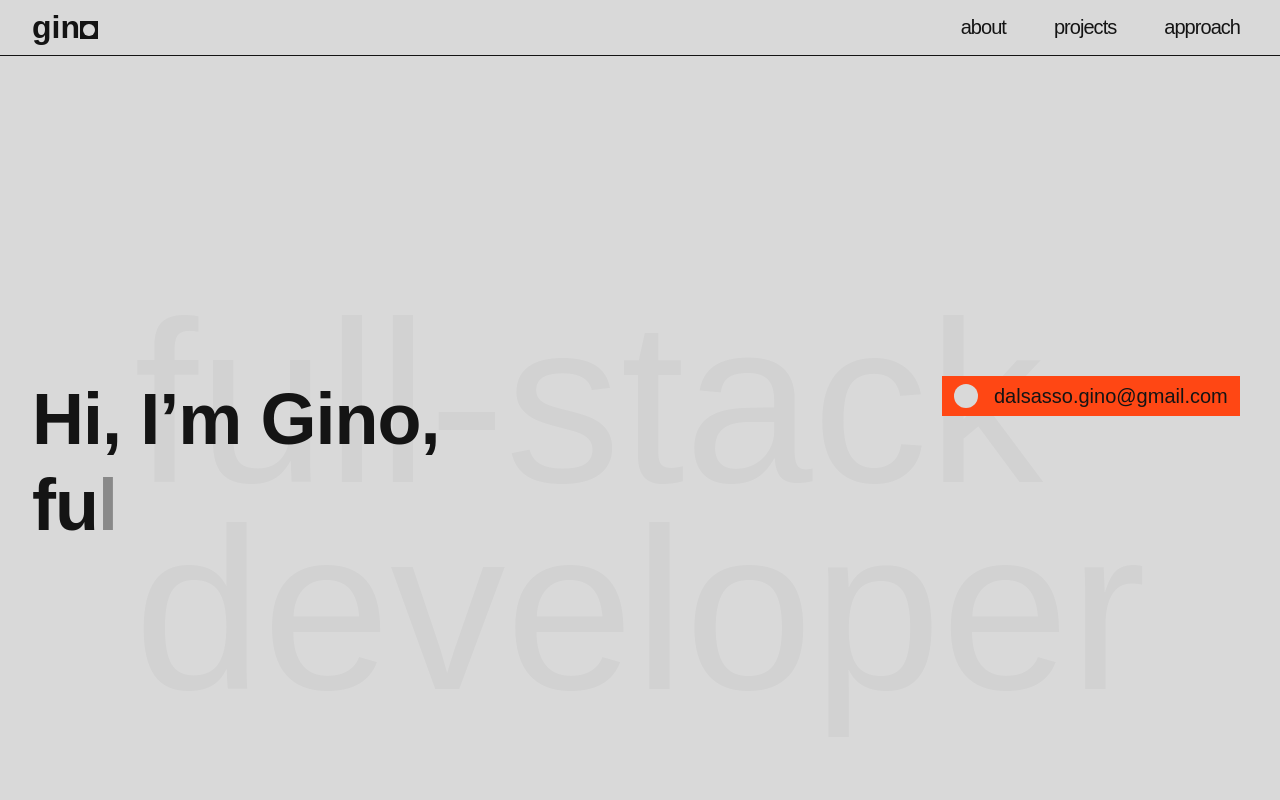
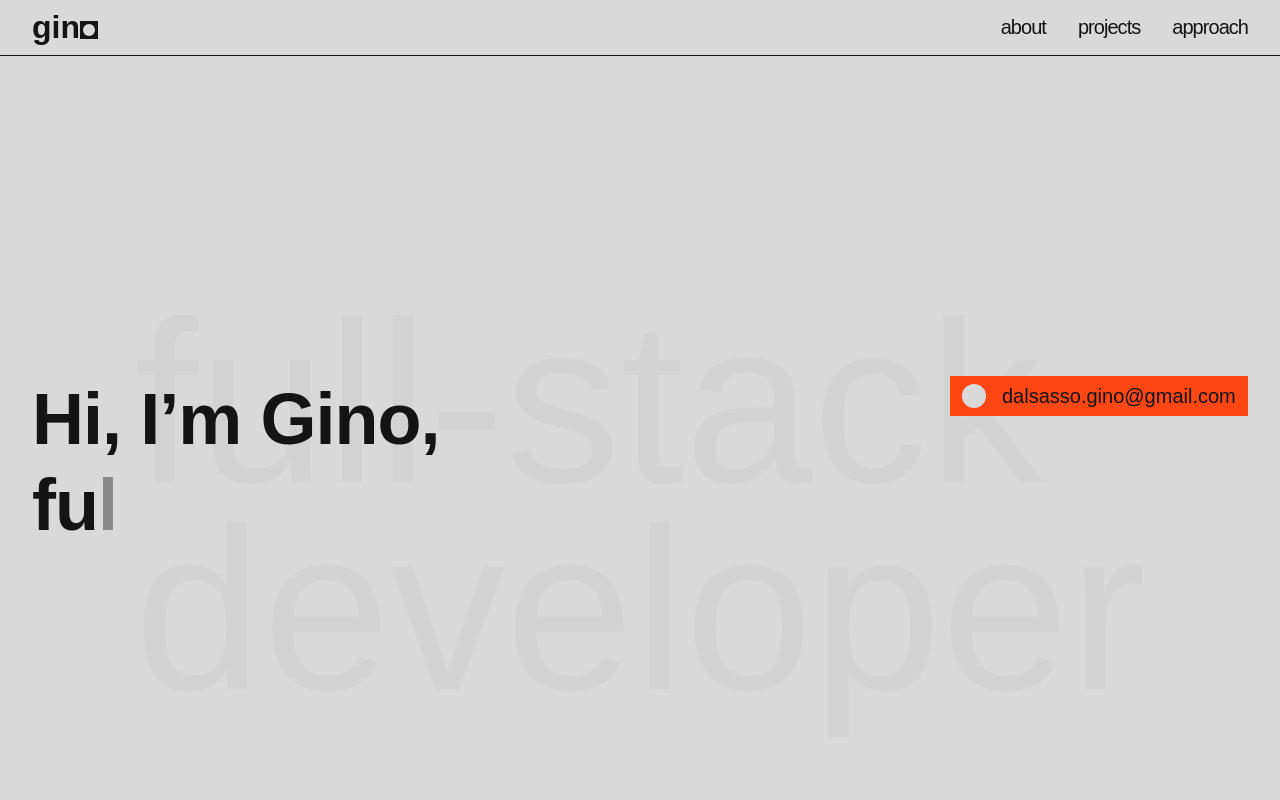
Before and after one commit to ginodalsasso/react-portfoliov2, a React (Vite) app: page / in a window 1280 px wide. Shown: the top 800 px of the page. Built offline with nearby package versions, Linux system fonts and the light colour scheme; a web font is replaced by a local one.

Commit message:
UPDATE: removed useless padding.

```diff
--- a/src/components/layout/Navbar/Navbar.module.css
+++ b/src/components/layout/Navbar/Navbar.module.css
@@ -18,7 +18,6 @@
 
 .navLinks li a {
     font-size: var(--font-size-medium);
-    padding: 0.25rem 0.5rem;
     letter-spacing: var(--letter-spacing);
 
     &:hover,
--- a/src/components/sections/Hero/Hero.module.css
+++ b/src/components/sections/Hero/Hero.module.css
@@ -35,7 +35,6 @@
 }
 
 .buttonContainer {
-    padding-right: 8px;
     z-index: 1000;
 }
 
```
